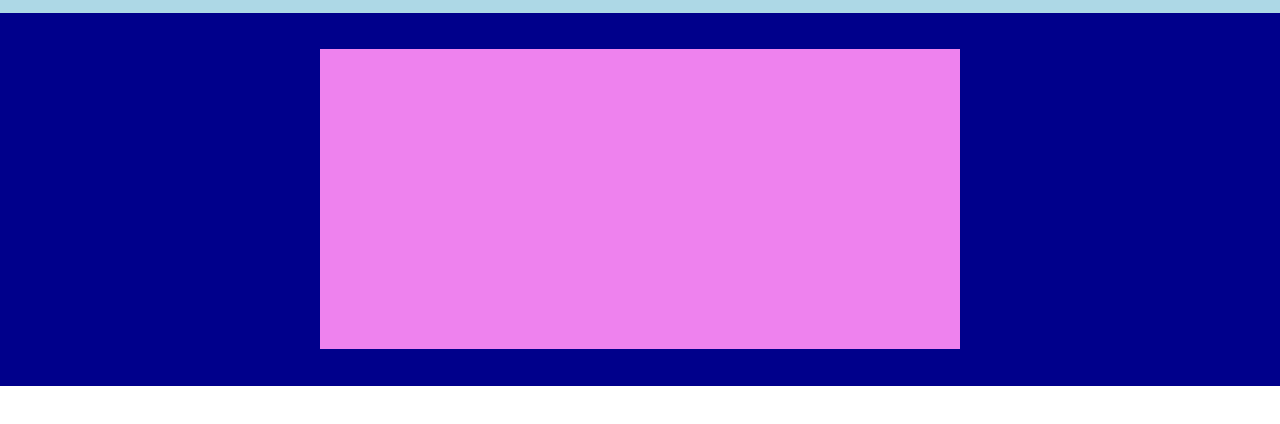
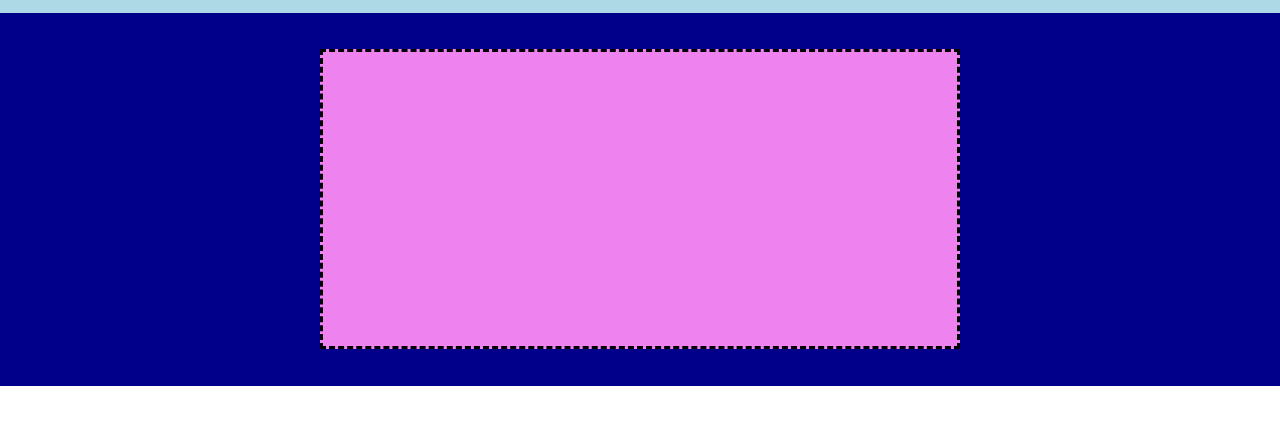
Before and after one commit to Ahri-code/htmlcss-struttura-discord, a plain HTML site: page index.html in a window 1280 px wide. Shown: the part 56-480 px from the top of the page. Drawn offline with Linux system fonts and the light colour scheme.

Commit message:
Fix(main): border top div

```diff
--- a/css/style.css
+++ b/css/style.css
@@ -43,6 +43,7 @@ nav {
 }
 
 /* Main */
+/* Top Div */
 
 #top-div {
     background-color: #00008b;
@@ -54,4 +55,7 @@ nav {
     background-color: #ee82ee;
     margin-top: calc(100% / 35);
     margin-bottom: calc(100% / 35);
+    border: 3px dashed black;
 }
+
+/* Big Left */
```
